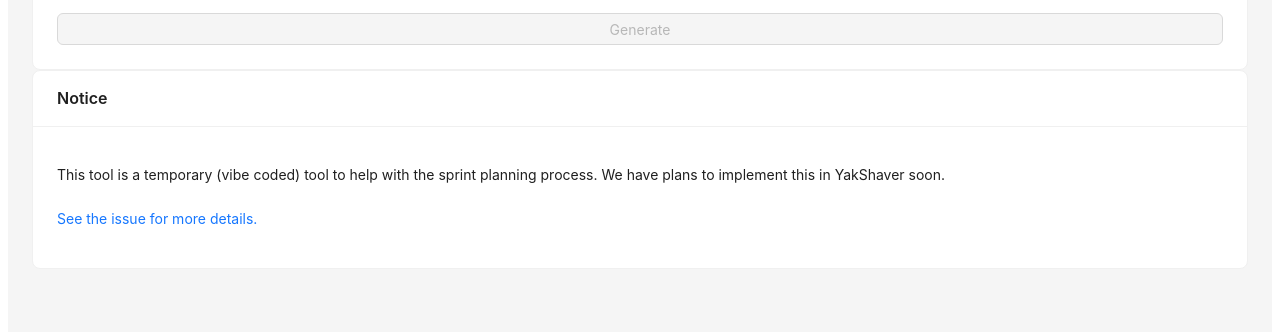
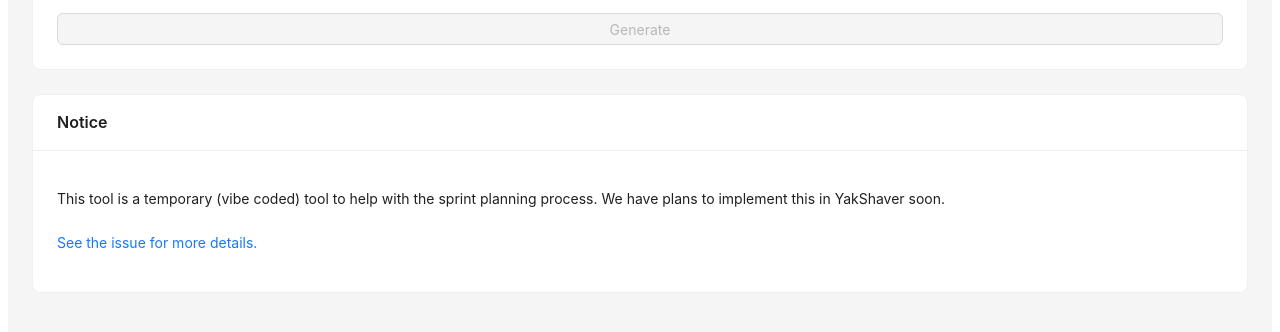
Before and after one commit to isaaclombardssw/backlog-sprint-tool, a Next.js app: page / in a window 1280 px wide. Shown: the part 356-688 px from the top of the page. Built offline with nearby package versions, Linux system fonts and the light colour scheme; no server answers; sample sign-in values are in the browser's storage.

Commit message:
adding a + for increased PBI counts

```diff
--- a/src/pages/index.tsx
+++ b/src/pages/index.tsx
@@ -104,7 +104,7 @@ export default function Home() {
         ['New PBIs', stats.newPBIs.count.toString()],
         ['PBIs with YakShaver Label', `${stats.yakShaverPBIs.count} (${((stats.yakShaverPBIs.count / stats.newPBIs.count) * 100).toFixed(0)}%)`],
         ['Completed PBIs', stats.completedPBIs.count.toString()],
-        ['Net Change in PBIs', `${stats.newPBIs.count - stats.completedPBIs.count} ${stats.newPBIs.count > stats.completedPBIs.count ? '🔼' : '🔽'}`]
+        ['Net Change in PBIs', `${stats.newPBIs.count > stats.completedPBIs.count ? '+' : ''} ${Math.abs(stats.newPBIs.count - stats.completedPBIs.count)} ${stats.newPBIs.count > stats.completedPBIs.count ? '🔼' : '🔽'}`]
       ];
 
       const content = [
@@ -139,7 +139,7 @@ export default function Home() {
             </tr>
             <tr>
               <td style="border: 1px solid #ddd; padding: 8px;">Net Change in PBIs</td>
-              <td style="border: 1px solid #ddd; padding: 8px;">${`${stats.newPBIs.count - stats.completedPBIs.count} ${stats.newPBIs.count > stats.completedPBIs.count ? '🔼' : '🔽'}`}</td>
+              <td style="border: 1px solid #ddd; padding: 8px;">${`${stats.newPBIs.count > stats.completedPBIs.count ? '+' : ''} ${Math.abs(stats.newPBIs.count - stats.completedPBIs.count)} ${stats.newPBIs.count > stats.completedPBIs.count ? '🔼' : '🔽'}`}</td>
             </tr>
           </tbody>
         </table>
@@ -303,7 +303,7 @@ export default function Home() {
             )}
           </Space>
         </Card>
-        <Card title="Notice">
+        <Card title="Notice" style={{ marginTop: '24px' }}>
           <p>
             This tool is a temporary (vibe coded) tool to help with the sprint planning process.
             We have plans to implement this in YakShaver soon.
```
